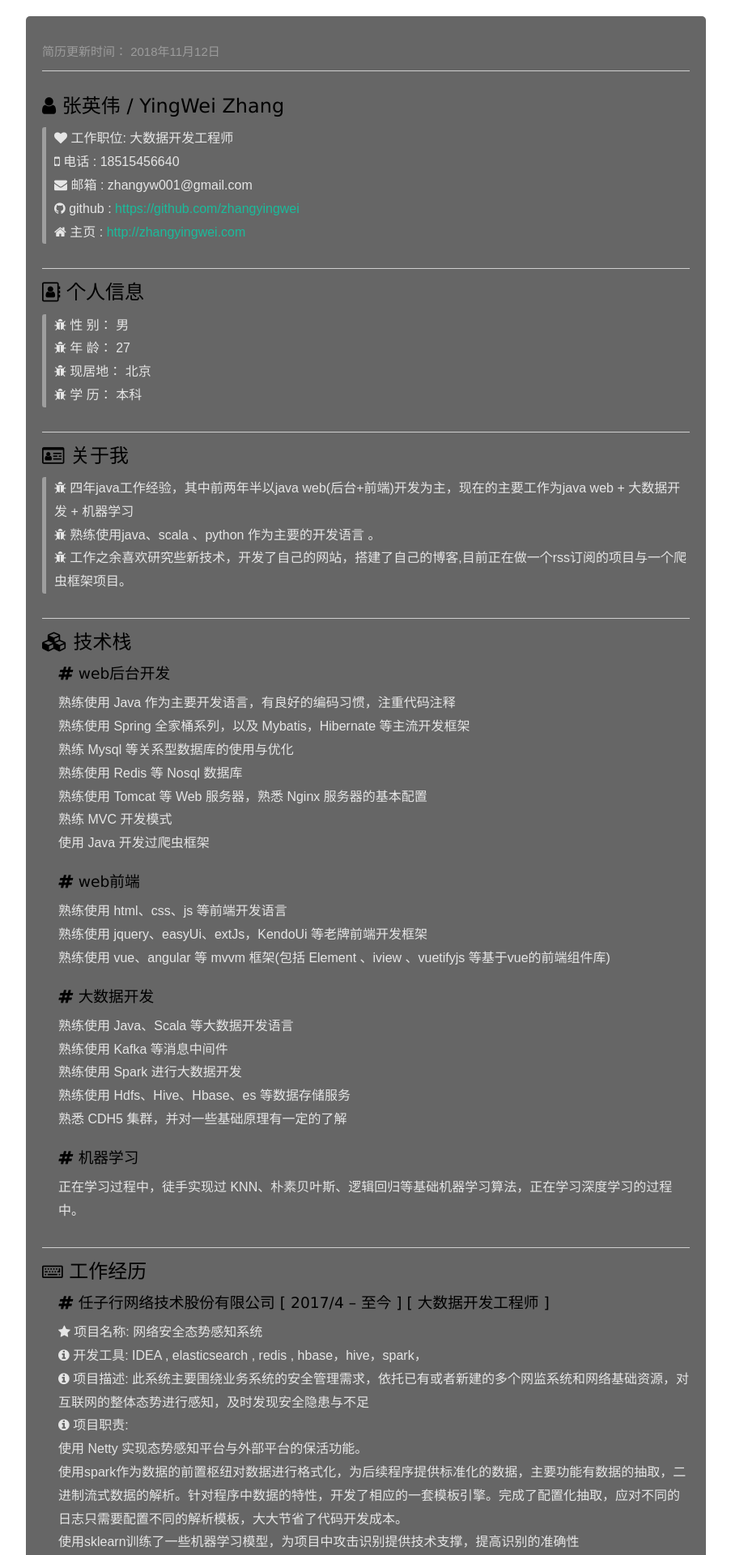
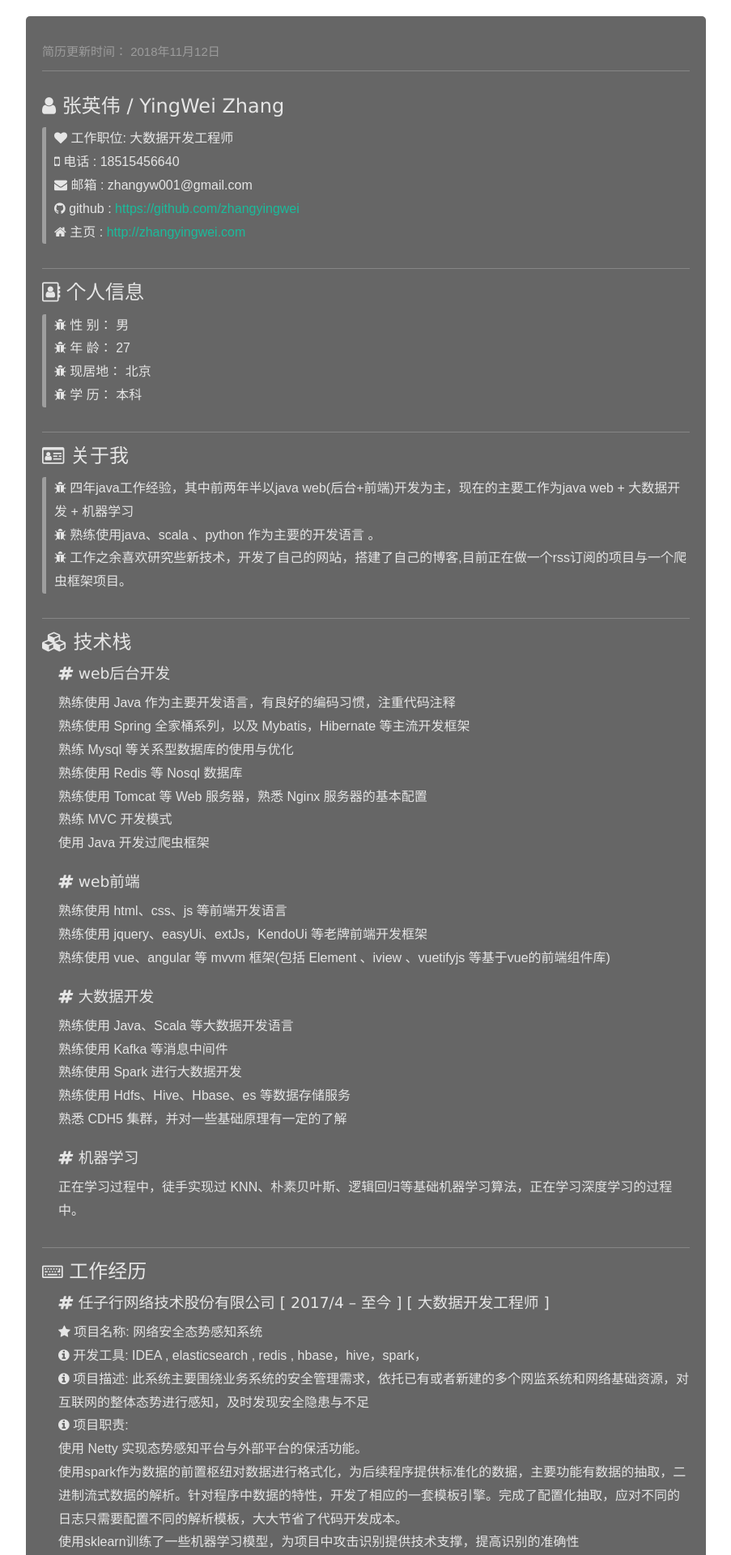
Before and after one commit to zhangyingwei/resume, a Jekyll site: the page built from index.html, in a window 1280 px wide. Shown: the top 1920 px of the page at 81% size, without its empty margins (188-1091 px from the left). Built offline with Jekyll 4.4.1, drawn with Linux system fonts in a browser that asks for light colours.

Commit message:
# typp.css

```diff
--- a/assets/typo.css
+++ b/assets/typo.css
@@ -182,7 +182,7 @@
 /* 一致化 horizontal rule */
 hr {
   border: none;
-  border-bottom: 1px solid #cfcfcf;
+  border-bottom: 1px solid #868686;
   margin-bottom: 0.8em;
   height: 10px;
 }
@@ -242,7 +242,7 @@
 h1, h2, h3, h4, h5, h6 {
   font-family: PingFang SC, Verdana, Helvetica Neue, Microsoft Yahei, Hiragino Sans GB, Microsoft Sans Serif, WenQuanYi Micro Hei, sans-serif;
   font-weight: 100;
-  color: #000;
+  /* color: #000; */
   line-height: 1.35;
 }
 
```
